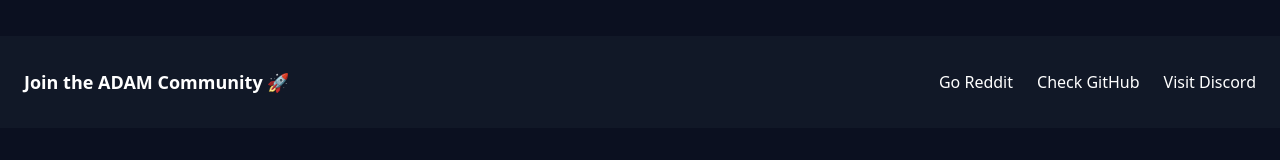
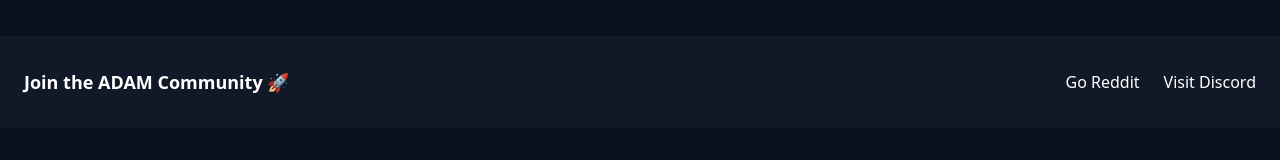
Before and after one commit to yasniy97/adam-showcase, a Next.js app: page / in a window 1280 px wide. Shown: the part 2828-2988 px from the top of the page. Built offline with nearby package versions, Linux system fonts and the light colour scheme.

Commit message:
Update footer.tsx

```diff
--- a/components/footer.tsx
+++ b/components/footer.tsx
@@ -16,15 +16,6 @@ export default function Footer() {
           </a>
 
           <a
-            href="https://github.com/yasniy97/ADAMProject"
-            target="_blank"
-            rel="noopener noreferrer"
-            className="flex items-center space-x-2 hover:text-gray-400 transition"
-          >
-            Check GitHub
-          </a>
-
-          <a
             href="https://discord.gg/g6CZyEaX"
             target="_blank"
             rel="noopener noreferrer"
```
